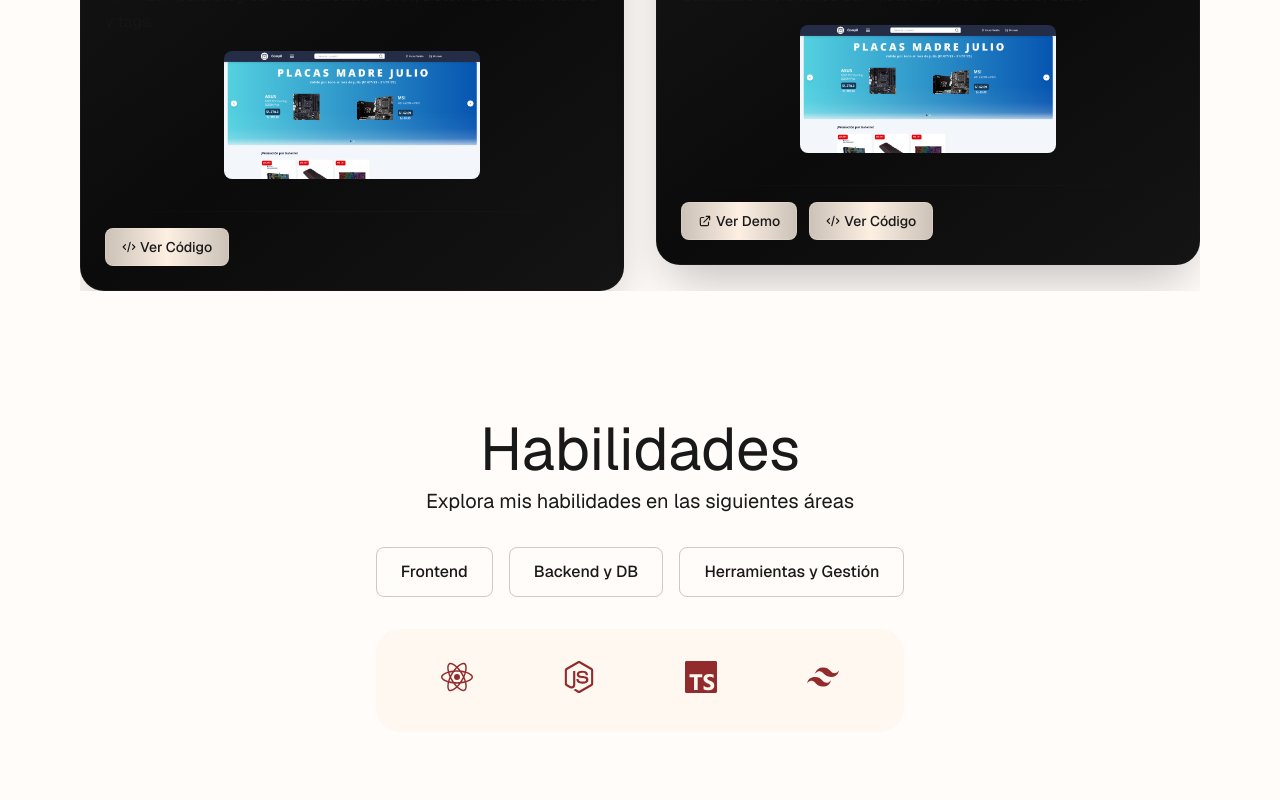
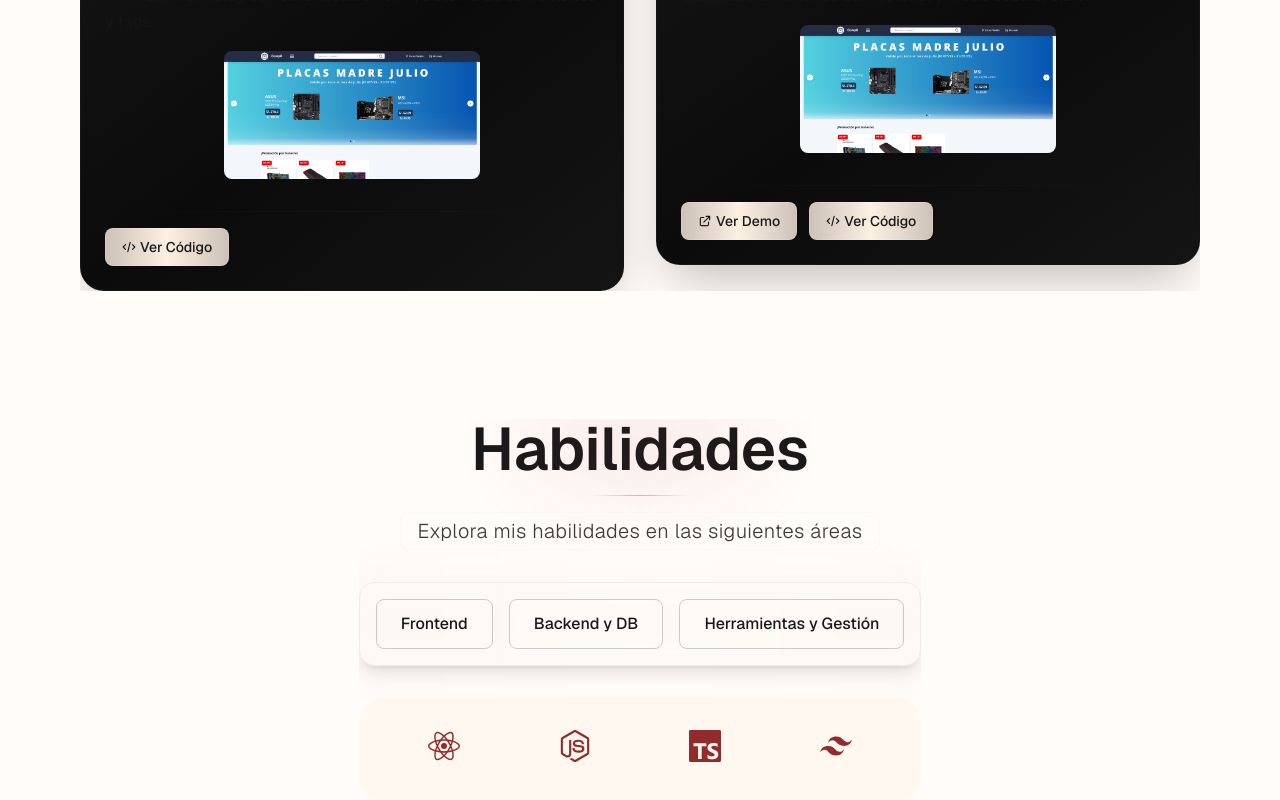
Before and after one commit to andremelzc/portafolio-2025, a Next.js app: page / in a window 1280 px wide. Shown: the part 2885-3685 px from the top of the page. Built offline with nearby package versions, Linux system fonts and the light colour scheme.

Commit message:
Enhance ProjectCard and SkillsSection with improved styling; add header effects and glassmorphism to SkillsSection

```diff
--- a/app/components/projects/ProjectCard.tsx
+++ b/app/components/projects/ProjectCard.tsx
@@ -28,7 +28,7 @@ export default function ProjectCard({
 }: ProjectCardProps) {
   return (
     <div className="group relative">
-      <div className="relative bg-gradient-to-br from-midnight-800 via-midnight-900 to-midnight-800 border border-midnight-600/50 rounded-3xl shadow-2xl text-background flex flex-col w-full hover:shadow-3xl transition-all duration-300 overflow-hidden">
+      <div className="relative bg-gradient-to-br from-midnight-800 via-midnight-900 to-midnight-800 border border-midnight-600/50 rounded-3xl shadow-2xl text-background flex flex-col w-full hover:shadow-3xl transition-all duration-300">
         {/* Efectos internos sutiles */}
         <div className="absolute inset-0 bg-gradient-to-br from-foreground/10 via-transparent to-foreground/5 rounded-3xl pointer-events-none" />
         <div className="absolute top-0 left-0 right-0 h-px bg-gradient-to-r from-transparent via-midnight-500/40 to-transparent" />
--- a/app/components/sections/ProjectsSection.tsx
+++ b/app/components/sections/ProjectsSection.tsx
@@ -8,6 +8,7 @@ export default function ProjectsSection() {
     <section id="proyectos" className="min-h-screen overflow-hidden">
       <div className="flex flex-col gap-16 text-center items-center">
         <div className="flex flex-col gap-8">
+          {/* Header */}
           <div className="relative flex flex-col gap-4">
             {/* Resplandor detrás del título */}
             <div className="absolute -top-4 left-1/2 transform -translate-x-1/2 w-80 h-20 bg-gradient-to-r from-transparent via-accent/15 to-transparent blur-2xl opacity-80" />
--- a/app/components/sections/SkillsSection.tsx
+++ b/app/components/sections/SkillsSection.tsx
@@ -4,22 +4,47 @@ import SkillGrid from "@/app/components/skills/SkillGrid";
 
 export default function SkillsSection() {
   return (
-    <section id="habilidades">
+    <section id="habilidades" className="overflow-hidden">
       <div className="flex flex-col gap-16 text-center items-center">
         <div className="flex flex-col gap-8">
-          <div className="flex flex-col gap-2 ">
-            <h1 className="text-6xl">Habilidades</h1>
-            <h2 className="text-xl">
-              Explora mis habilidades en las siguientes áreas
-            </h2>
+          {/* Header */}
+          <div className="relative flex flex-col gap-4">
+            {/* Resplandor detrás del título */}
+            <div className="absolute -top-4 left-1/2 transform -translate-x-1/2 w-80 h-20 bg-gradient-to-r from-transparent via-accent/15 to-transparent blur-2xl opacity-80" />
+            {/* Título */}
+            <h1 className="text-6xl font-semibold">Habilidades</h1>
+            {/* Divisor */}
+            <div className="h-px w-24 bg-gradient-to-r from-transparent via-accent/40 to-transparent mx-auto" />
+            {/* Subtítulo con efecto de cristal de fondo */}
+            <div className="relative inline-block mx-auto">
+              <div className="absolute -inset-2 bg-gradient-to-r from-transparent via-background/20 to-transparent rounded-lg blur-sm" />
+              <h2 className="relative text-xl text-foreground/85 font-light tracking-wide px-4 py-1 backdrop-blur-sm bg-background/10 rounded-lg border border-border/5">
+                Explora mis habilidades en las siguientes áreas
+              </h2>
+            </div>
           </div>
-          <div className="flex gap-4 justify-center">
-            <Button variant="outline">Frontend</Button>
-            <Button variant="outline">Backend y DB</Button>
-            <Button variant="outline">Herramientas y Gestión</Button>
+          {/* Filtros con glassmorphism sutil */}
+          <div className="relative">
+            {/* Resplandor de fondo para los filtros */}
+            <div className="absolute -inset-3 bg-gradient-to-r from-accent/5 via-cherry-300/5 to-accent/5 rounded-2xl blur-xl opacity-70" />
+            <div className="relative backdrop-blur-md bg-background/20 border border-border/15 rounded-2xl p-4 shadow-lg hover:shadow-xl transition-all duration-300 group">
+              {/* Borde superior brillante */}
+              <div className="absolute top-0 left-6 right-6 h-px bg-gradient-to-r from-transparent via-white/25 to-transparent opacity-60" />
+
+              {/* Efecto hover sutil */}
+              <div className="absolute inset-0 rounded-2xl bg-gradient-to-r from-white/0 via-white/5 to-white/0 opacity-0 group-hover:opacity-100 transition-opacity duration-500" />
+
+              <div className="relative flex gap-4 justify-center">
+                <Button variant="outline">Frontend</Button>
+                <Button variant="outline">Backend y DB</Button>
+                <Button variant="outline">Herramientas y Gestión</Button>
+              </div>
+            </div>
           </div>
           <div className="w-full max-w-xl mx-auto bg-cream-100 rounded-3xl p-2">
-            <SkillGrid skills={["React", "Node.js", "TypeScript", "Tailwind CSS"]} />
+            <SkillGrid
+              skills={["React", "Node.js", "TypeScript", "Tailwind CSS"]}
+            />
           </div>
         </div>
       </div>
```
